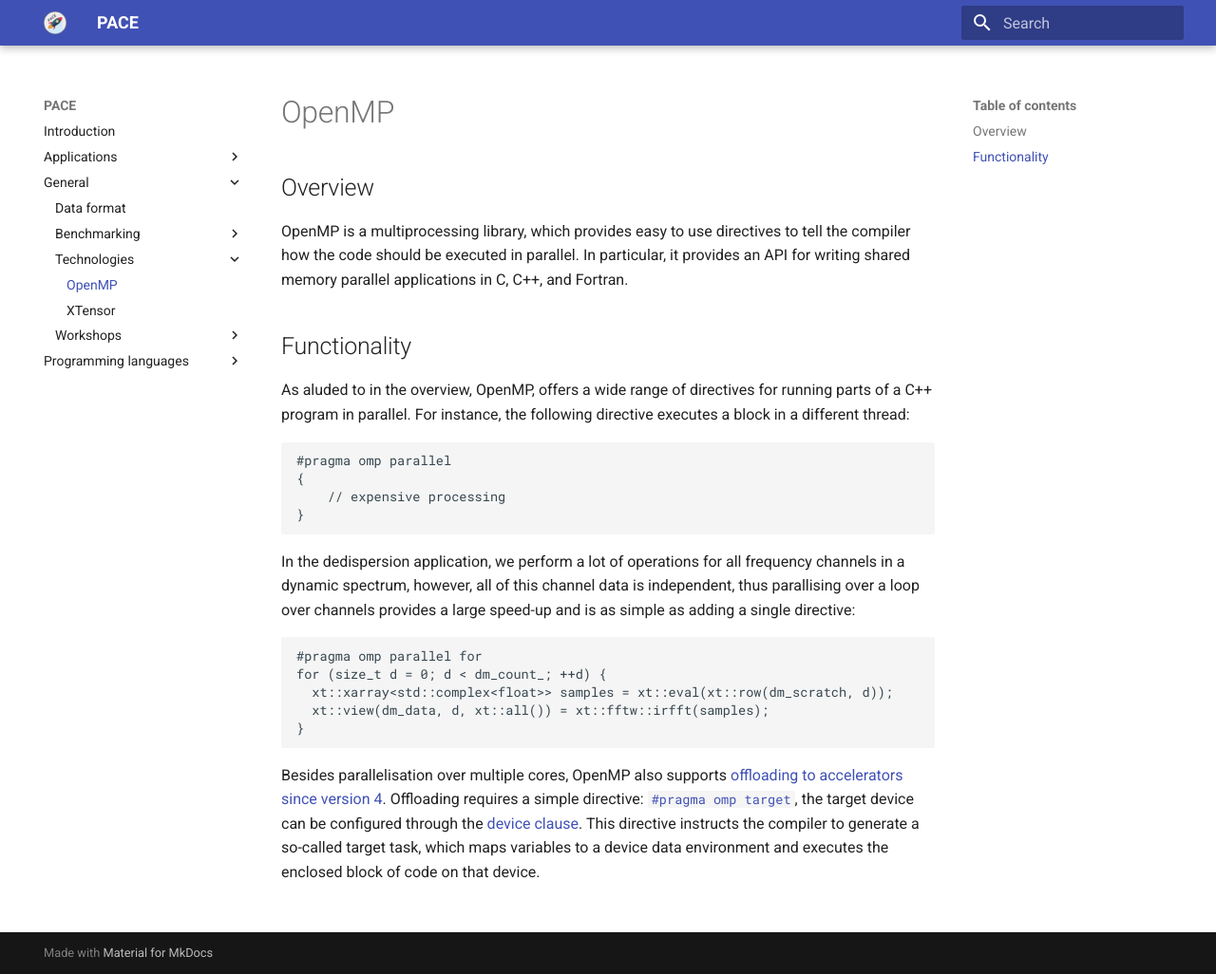
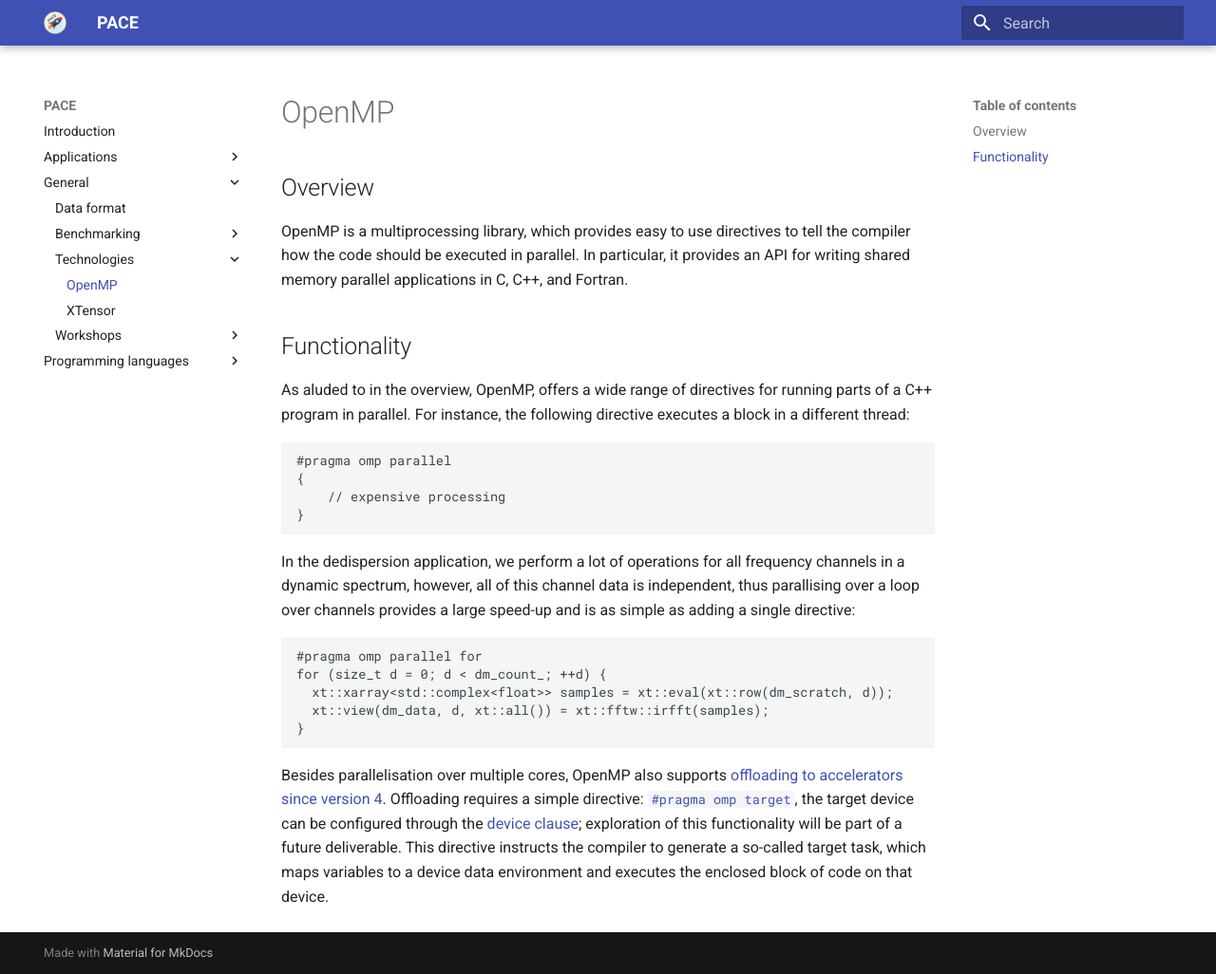
Before and after one commit to astron-rd/PACE, an MkDocs documentation site: the page built from docs/general/technologies/openmp.md, in a window 1280 px wide and 1026 px high. Shown: the whole window at 95% size. Built offline with MkDocs 1.6.1 and Material for MkDocs 9.7.7, drawn with Linux system fonts in a browser that asks for light colours; nearby versions of some CDN libraries.

Commit message:
add nudge to future work

````diff
--- a/docs/general/technologies/openmp.md
+++ b/docs/general/technologies/openmp.md
@@ -25,4 +25,4 @@ for (size_t d = 0; d < dm_count_; ++d) {
 }
 ```
 
-Besides parallelisation over multiple cores, OpenMP also supports [offloading to accelerators since version 4](https://www.openmp.org/updates/openmp-accelerator-support-gpus/). Offloading requires a simple directive: [`#pragma omp target`](https://www.openmp.org/spec-html/5.2/openmpse85.html), the target device can be configured through the [device clause](https://www.openmp.org/spec-html/5.2/openmpse79.html). This directive instructs the compiler to generate a so-called target task, which maps variables to a device data environment and executes the enclosed block of code on that device.
+Besides parallelisation over multiple cores, OpenMP also supports [offloading to accelerators since version 4](https://www.openmp.org/updates/openmp-accelerator-support-gpus/). Offloading requires a simple directive: [`#pragma omp target`](https://www.openmp.org/spec-html/5.2/openmpse85.html), the target device can be configured through the [device clause](https://www.openmp.org/spec-html/5.2/openmpse79.html); exploration of this functionality will be part of a future deliverable. This directive instructs the compiler to generate a so-called target task, which maps variables to a device data environment and executes the enclosed block of code on that device.
````
